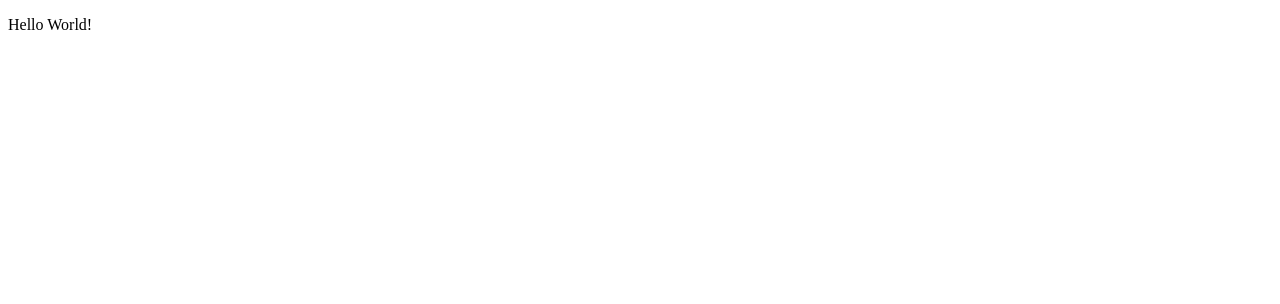
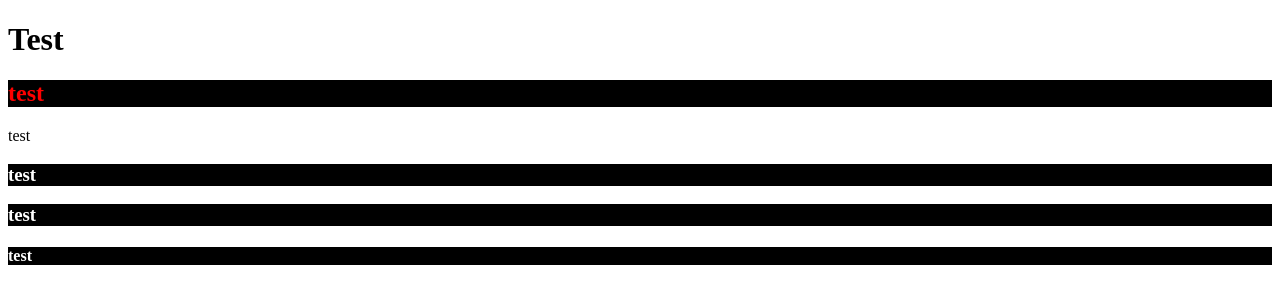
Before and after one commit to ClaytonMalarkey/CssSelectors2, a plain HTML site: page index.html in a window 1280 px wide. Drawn offline with Linux system fonts and the light colour scheme.

Commit message:
css stuff

```diff
--- a/css/style.css
+++ b/css/style.css
@@ -0,0 +1,12 @@
+div>h2 {
+    color:red;
+    background-color: black;
+}
+div>p {
+    color:yellow;
+    background-color: red;
+}
+h3,h4 {
+    color: white;
+    background-color: black;
+}
--- a/index.html
+++ b/index.html
@@ -8,6 +8,15 @@
     <link rel="stylesheet" href="css/style.css">
 </head>
 <body>
-    <p>Hello World!</p>
+    <h1>Test</h1>
+    <div>
+        <h2>test</h2>
+    </div>
+    <p>test</p>
+    <h3>test</h3>
+    <div>
+        <h3>test</h3>
+        <h4>test</h4>
+    </div>
 </body>
 </html>
```
